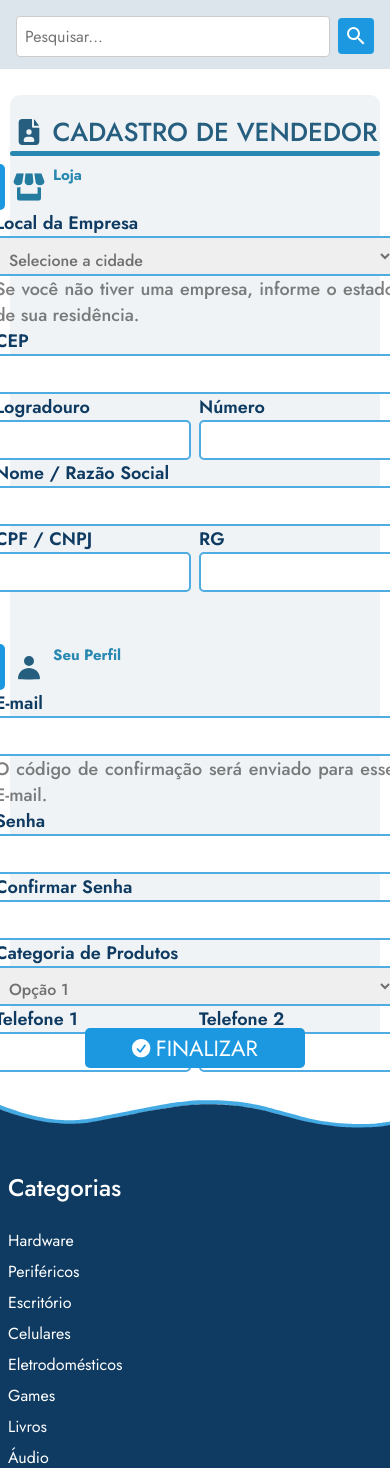
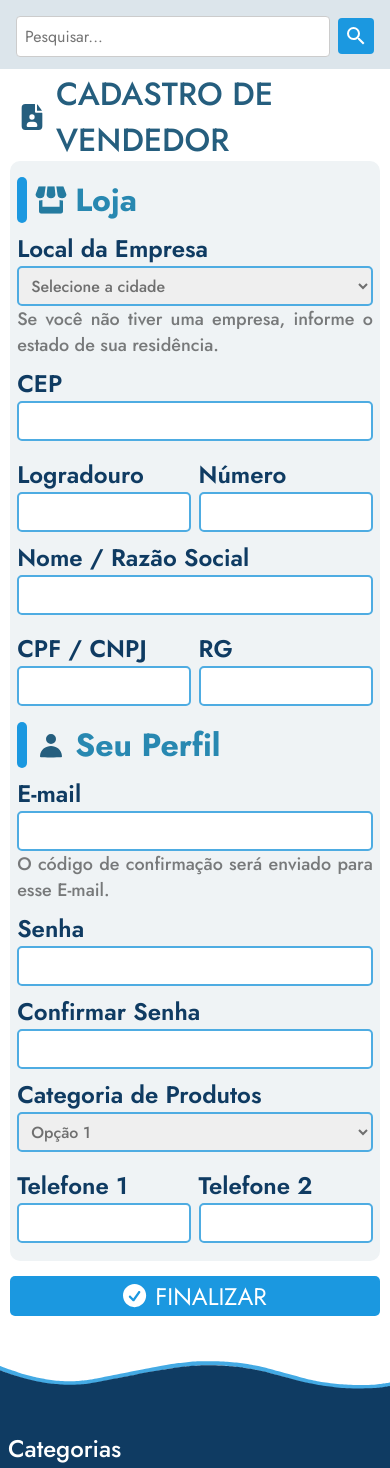
Before and after one commit to SenacINA/INA, a PHP site: page /pages/vendedor/cadastro_vendedor_2.php in a window 390 px wide. Shown: the part 55-1523 px from the top of the page. Run offline with PHP 8.4, Linux system fonts and the light colour scheme.

Commit message:
finalização da tela cadastro_vendedor_2

```diff
--- a/css/style.css
+++ b/css/style.css
@@ -135,7 +135,7 @@ body{
 }
 
 select.base_input {
-  padding-top: 0.25rem !important;
+  /* padding-top: 0.25rem !important; */
   cursor: pointer;
 }
 
@@ -323,7 +323,7 @@ select.base_input {
 
   select.base_input,
   option.base_input{
-    padding-top: 0.5rem !important;
+    /* padding-top: 0.5rem !important; */
     font-size: 1rem;
   }
 }
@@ -346,7 +346,7 @@ select.base_input {
 
   select.base_input,
   option.base_input{
-    padding-top: 0.625rem !important;
+    /* padding-top: 0.625rem !important; */
     font-size: 1.125rem;
   }
 }
--- a/css/vendedor/cadastro_vendedor_2.css
+++ b/css/vendedor/cadastro_vendedor_2.css
@@ -102,30 +102,6 @@
   color: #2888b1;
 }
 
-.cadastro_vendedor_2_botao {
-  display: flex;
-  align-items: center;
-  text-align: center;
-  justify-content: center;
-  margin: auto;
-  cursor: pointer;
-  transition: transform 0.1s ease;
-  width: 220px;
-  height: 40px;
-  background-color: #1b98e0;
-  border-radius: 5px;
-  column-gap: 2%;
-}
-
-.cadastro_vendedor_2_botao h1 {
-  color: white;
-  font-size: 24px;
-  font-weight: normal;
-}
-
-.cadastro_vendedor_2_botao:active {
-  transform: scale(0.5);
-}
 
 /* Start grid_conteudo */
 .cadastro_vendedor_2_grid_conteudo {
@@ -184,7 +160,8 @@
 #senha,
 #confirmar_senha,
 #categoria_produtos {
-  width: 580px;
+  max-width: 600px;
+  width: 100%;
 }
 
 #logradouro,
@@ -194,40 +171,109 @@
   width: 100%;
 }
 
+/* botão finalizar */
+.cadastro_vendedor_2_botao_finalizar {
+  position: absolute;
+  display: flex;
+  justify-content: flex-end;
+  gap: 10px;
+
+  top: 660px;
+  right: 250px;
+}
+
+.cadastro_vendedor_2_finalizar {
+position: absolute;
+display: flex;
+justify-content: center;
+align-items: center;
+
+border-radius: 5px;
+background-color: #1B98E0;
+width: 192px;
+height: 40px;
+}
+
+.cadastro_vendedor_2_finalizar label {
+color: white;
+font-size: 24px;
+cursor: pointer;
+}
+
+.cadastro_vendedor_2_botao_finalizar button {
+border: none;
+cursor: pointer;
+}
+
+.cadastro_vendedor_2_finalizar img{
+width: 24px;
+height: 24px;
+cursor: pointer;
+margin-right: 8px;
+}
+
 @media (max-width: 1024px) {
-  .cadastro_vendedor2_titulo h1 {
-    font-size: 26px;
+  .cadastro_vendedor2_titulo {
+    position: absolute;
+    display: flex;
+    justify-content: start;
+    top: -65px;
+    left: 16px;
+    width: 95%;
   }
+
   .cadastro_vendedor_2_grid_bg {
+    justify-self: center;
     width: 95%;
-    height: auto;
-    grid-template-rows: auto 850px min-content;
+    height: 780px;
   }
-  .cadastro_vendedor_2_grid_conteudo {
-    grid-template-columns: 1fr;
-    grid-template-rows: 1fr 1fr;
-    row-gap: 5%;
-    height: auto;
+
+  .cadastro_vendedor_2_content_local_empresa,
+  .cadastro_vendedor_2_content_email {
+    height: 130px;
+  }
+
+  .cadastro_vendedor2_titulo_img {
+    margin: 0%;
+  }
+
+  .cadastro_vendedor2_titulo hr {
+    display: none
+  }
+
+  .cadastro_vendedor_2_grid_conteudo_1,
+  .cadastro_vendedor_2_grid_conteudo_2 {
+    width: 96%;
+    margin-top: 3%;
   }
 }
 
-@media (max-width: 425px) {
-  .cadastro_vendedor_2_grid_conteudo label {
-    font-size: 18px;
-  }
-  .cadastro_vendedor_2_grid_conteudo h1 {
-    font-size: 15px;
+@media (max-width: 768px) {
+  .cadastro_vendedor_2_grid_bg {
+    justify-self: center;
+    width: 95%;
+    height: 1050px;
+    margin-bottom: 100px;
   }
 
-  .cadastro_vendedor_2_grid_conteudo_2 label {
-    font-size: 18px;
+  .cadastro_vendedor_2_grid_conteudo {
+    grid-template-columns: 1fr;
+  }
+
+  .cadastro_vendedor_2_grid_conteudo div {
+    margin-top: 8px;
   }
 
   .cadastro_vendedor_2_conteudo_telefone,
   .cadastro_vendedor_2_conteudo_endereco1,
   .cadastro_vendedor_2_conteudo_endereco2 {
-    width: auto;
+    display: grid;
+    grid-template-columns: 1fr 1fr;
+    max-width: none;
+    width: 100%;
+    column-gap: 2%;
   }
+
   #local_da_empresa,
   #cep,
   #nome_razao_social,
@@ -235,12 +281,57 @@
   #senha,
   #confirmar_senha,
   #categoria_produtos {
-    width: 400px;
+    max-width: none;
+    width: 100%;
   }
-  .cadastro_vendedor_2_botao h1 {
-    font-size: 22px;
+
+  .cadastro_vendedor_2_content_local_empresa,
+  .cadastro_vendedor_2_content_email {
+    height: auto;
   }
-  body {
-    margin-top: 150px !important;
+
+  /* botão finalizar */
+  .cadastro_vendedor_2_botao_finalizar {
+    position: relative;
+    display: flex;
+    justify-content: flex-end;
+    gap: 10px;
+
+    width: 100%;
+    top: 580px;
+    right: 0px;
+  }
+
+  .cadastro_vendedor_2_finalizar {
+    position: relative;
+    display: flex;
+    justify-content: center;
+    align-items: center;
+
+    border-radius: 5px;
+    background-color: #1B98E0;
+    width: 100%;
+    height: 40px;
   }
 }
+
+@media (max-width: 425px) {
+  .cadastro_vendedor2_titulo {
+    top: -90px;
+  }
+
+  .cadastro_vendedor2_titulo h1 {
+    text-align: start;
+  }
+
+  .cadastro_vendedor_2_grid_bg {
+    justify-self: center;
+    width: 95%;
+    height: 1100px;
+    margin-bottom: 100px;
+  }
+
+  .cadastro_vendedor_2_botao_finalizar {
+    top: 630px;
+  }
+}
--- a/pages/vendedor/cadastro_vendedor_2.php
+++ b/pages/vendedor/cadastro_vendedor_2.php
@@ -16,8 +16,6 @@
 </head>
 
 <body>
-  <!-- fazer responsividade -->
-
   <?php
   include_once('../../pages/geral/navbar.php');
   ?>
@@ -39,7 +37,7 @@
             <h1 class="cadastro_vendedor_2_text">Loja</h1>
           </div>
           <!-- Local da Empresa -->
-          <div>
+          <div class="cadastro_vendedor_2_content_local_empresa">
             <label for="local_da_empresa">Local da Empresa</label> <br>
             <select name="local_da_empresa" id="local_da_empresa" class="base_input">
               <option value="" disabled selected>Selecione a cidade</option>
@@ -111,7 +109,7 @@
           </div>
 
           <!-- E-mail -->
-          <div>
+          <div class="cadastro_vendedor_2_content_email">
             <label for="email">E-mail</label> <br>
             <input type="email" name="email" id="email" class="base_input">
             <h2>O código de confirmação será enviado para esse E-mail. </h2>
@@ -161,9 +159,12 @@
           </div>
         </div>
       </div>
-      <div class="cadastro_vendedor_2_botao botao_input" onclick="pag('vendedor/perfil_vendedor')">
-        <img src="../../image/vendedor/cadastro_vendedor_1/v_icon.svg">
-        <h1>FINALIZAR</h1>
+
+      <div class="cadastro_vendedor_2_botao_finalizar">
+        <button class="cadastro_vendedor_2_finalizar" onclick="pag('')">
+          <img src="../../image/admin/perfil_admin/v_icon.svg" alt="">
+          <label>FINALIZAR</label>
+        </button>
       </div>
     </div>
   </div>
```
Also changed, not shown: css/admin/perfil_admin.css (+4 -4 lines).
